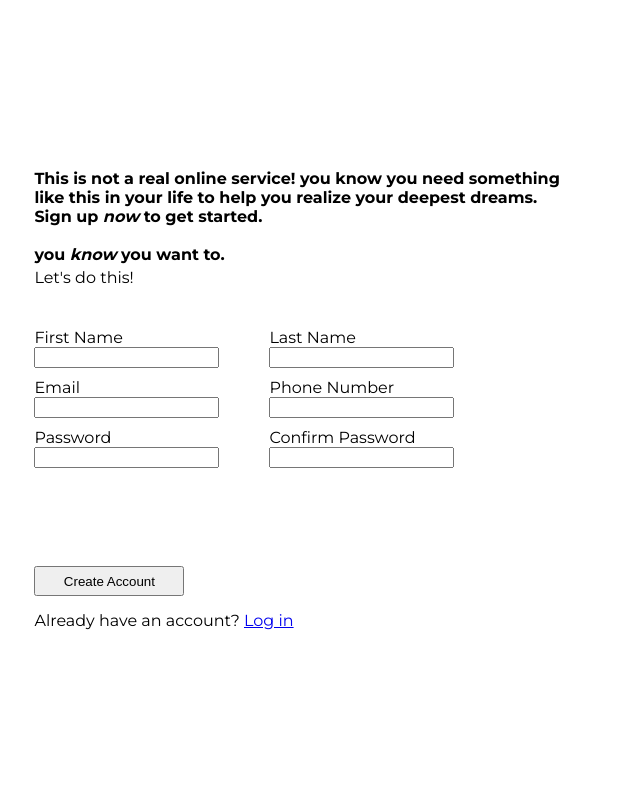
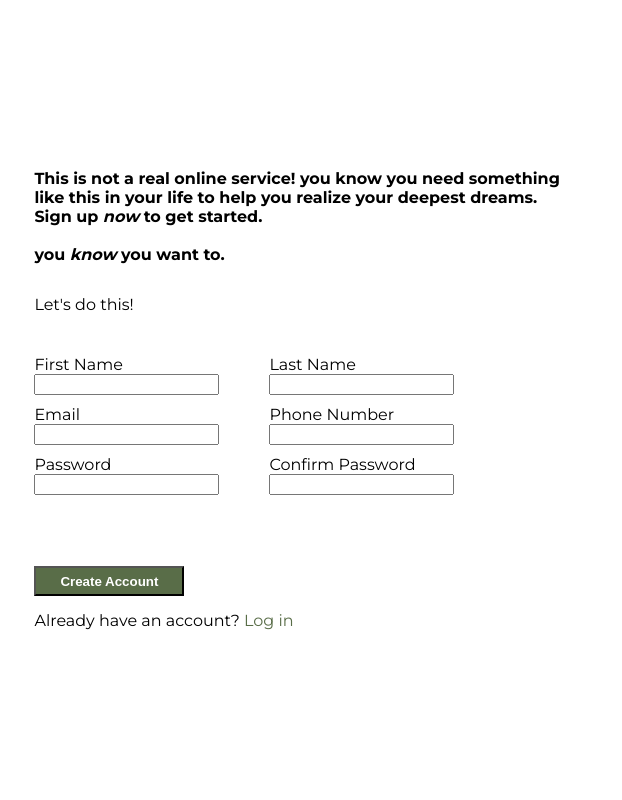
Before and after one commit to Nick90903/sign-up-form, a plain HTML site: page index.html in a window 1280 px wide. Shown: the full height of the page, 452-1074 px from the left. Drawn offline with Linux system fonts and the light colour scheme.

Commit message:
Colors added
Fixing CSS stylesheet layout

```diff
--- a/index.html
+++ b/index.html
@@ -28,7 +28,7 @@
                     <div>you <a class="italic">know</a> you want to.</div>
                 </div>
             </div>
-            <div class="holder">
+            <div class="holder, middle-holder">
                 <div class="middle-container">
                     <div class="header">Let's do this!</div>
                     <from class="input-overflow-container">
--- a/script.js
+++ b/script.js
@@ -5,6 +5,7 @@ let three = document.getElementById('message').value;
 if(one == null | two == null | three == null) {
     console.log(`one ${one} two ${two} three ${three}`);
 }
+
 
 let check = function() {
     if (document.getElementById('password').value ==
--- a/style.css
+++ b/style.css
@@ -8,8 +8,6 @@ body {
     font-family: Montserrat ,'Times New Roman', Times, serif;
     height: 100vh;
     overflow-x: hidden;
-    min-width: 615px;
-    min-height: 417px;
 }
 
 .main {
@@ -18,7 +16,7 @@ body {
     margin: 0px;
     width: 100vw;
     height: 100vh;
-    flex-flow: row wrap;
+    flex-wrap: nowrap;
 }
 
 .green-picture {
@@ -43,6 +41,10 @@ body {
     justify-content: space-between;
 }
 
+.middle-holder {
+    min-height: 165px;
+}
+
 .input-container {
     height: 50px;
 }
@@ -59,6 +61,7 @@ body {
 .holder {
     height: 33vh;
     width: 100%;
+    min-width: 380px;
 }
 
 .picture {
@@ -67,6 +70,7 @@ body {
     background-size: auto;
     background-repeat: no-repeat;
     width: 35vw;
+    min-width: 220px;
     display: flex;
     flex-direction: column;
     justify-content: space-between;
@@ -87,16 +91,25 @@ body {
     height: calc(100% - 30px);
     display: flex;
     flex-direction: column;
-    padding-top: 30px;
+    margin-top: 30px;
 }
 
-button {
+.bottom-container > button {
     height: 30px;
     width: 150px;
+    background-color: #596D48;
+    color: white;
+    font-weight: 600;
 }
+
 
 .login {
     padding-top: 15px;
+}
+
+.login > a {
+    color: #596D48;
+    text-decoration: none;
 }
 
 .italic {
```
